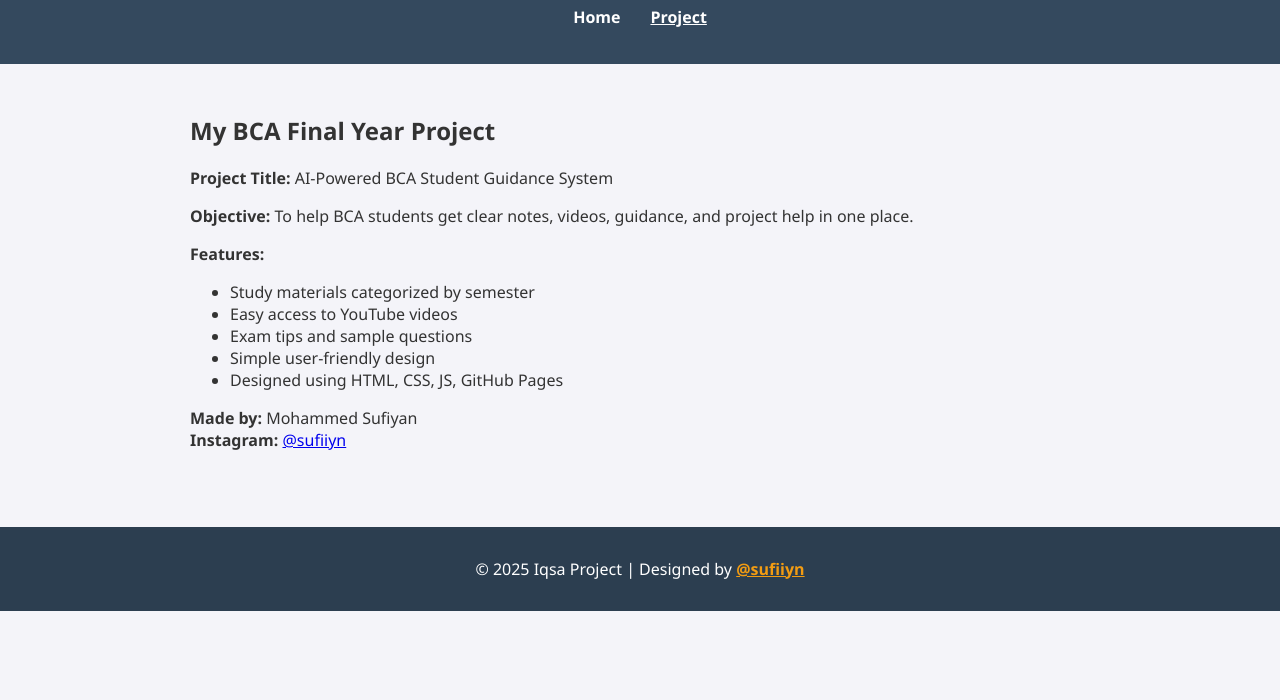
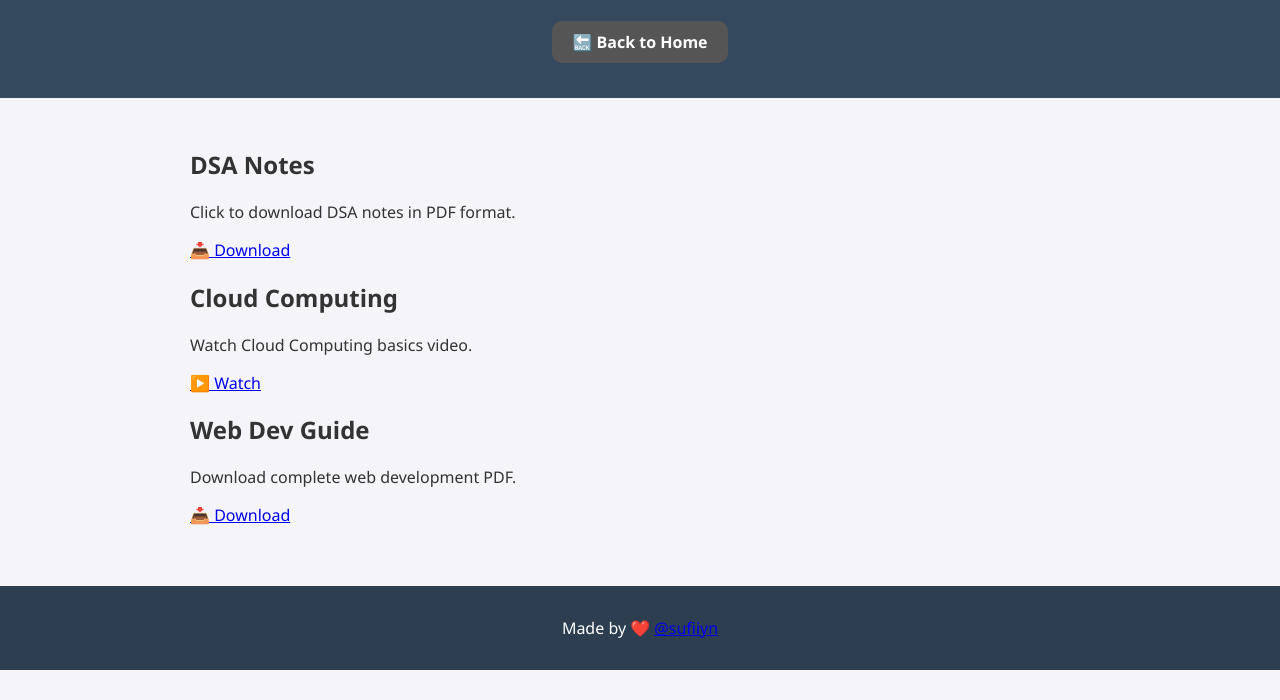
Before and after one commit to sufiiynn/iqsaa, a plain HTML site: page projects.html in a window 1280 px wide. Shown: the part 100-800 px from the top of the page. Drawn offline with Linux system fonts and the light colour scheme.

Commit message:
✅ Updated projects.html layout and back button

```diff
--- a/projects.html
+++ b/projects.html
@@ -2,47 +2,44 @@
 <html lang="en">
 
 <head>
-    <meta charset="UTF-8" />
-    <meta name="viewport" content="width=device-width, initial-scale=1.0" />
-    <title>Iqsa | Project Details</title>
-    <link rel="stylesheet" href="style.css" />
+    <meta charset="UTF-8">
+    <title>Project Resources - Iqsa</title>
+    <link rel="stylesheet" href="style.css">
 </head>
 
 <body>
+
     <header>
-        <h1>Iqsa - BCA Final Year Project</h1>
-        <nav>
-            <ul>
-                <li><a href="index.html">Home</a></li>
-                <li><a href="projects.html" class="active">Project</a></li>
-            </ul>
-        </nav>
+        <h1>📚 BCA Final Year Projects</h1>
+        <a href="index.html" class="back-button">🔙 Back to Home</a>
     </header>
 
-    <main>
-        <section class="project-details">
-            <h2>My BCA Final Year Project</h2>
-            <p><strong>Project Title:</strong> AI-Powered BCA Student Guidance System</p>
-            <p><strong>Objective:</strong> To help BCA students get clear notes, videos, guidance, and project help in
-                one place.</p>
-            <p><strong>Features:</strong></p>
-            <ul>
-                <li>Study materials categorized by semester</li>
-                <li>Easy access to YouTube videos</li>
-                <li>Exam tips and sample questions</li>
-                <li>Simple user-friendly design</li>
-                <li>Designed using HTML, CSS, JS, GitHub Pages</li>
-            </ul>
-            <p><strong>Made by:</strong> Mohammed Sufiyan
-                <br><strong>Instagram:</strong> <a href="https://instagram.com/sufiiyn" target="_blank">@sufiiyn</a>
-            </p>
-        </section>
+    <main class="card-container">
+
+        <div class="card">
+            <h2>DSA Notes</h2>
+            <p>Click to download DSA notes in PDF format.</p>
+            <a href="https://example.com/dsa-notes.pdf" class="button" target="_blank">📥 Download</a>
+        </div>
+
+        <div class="card">
+            <h2>Cloud Computing</h2>
+            <p>Watch Cloud Computing basics video.</p>
+            <a href="https://www.youtube.com/watch?v=ae_DKNwK_ms" class="button" target="_blank">▶️ Watch</a>
+        </div>
+
+        <div class="card">
+            <h2>Web Dev Guide</h2>
+            <p>Download complete web development PDF.</p>
+            <a href="https://example.com/web-dev.pdf" class="button" target="_blank">📥 Download</a>
+        </div>
+
     </main>
 
     <footer>
-        <p>&copy; 2025 Iqsa Project | Designed by <a class="instagram-link" href="https://instagram.com/sufiiyn"
-                target="_blank">@sufiiyn</a></p>
+        <p>Made by ❤️ <a href="https://instagram.com/sufiiyn" target="_blank">@sufiiyn</a></p>
     </footer>
+
 </body>
 
 </html>
--- a/style.css
+++ b/style.css
@@ -96,3 +96,18 @@ a.instagram-link:hover {
         padding: 20px;
     }
 }
+
+.back-button {
+    display: inline-block;
+    margin: 15px;
+    padding: 10px 20px;
+    background-color: #555;
+    color: white;
+    text-decoration: none;
+    border-radius: 10px;
+    font-weight: bold;
+}
+
+.back-button:hover {
+    background-color: #777;
+}
```
